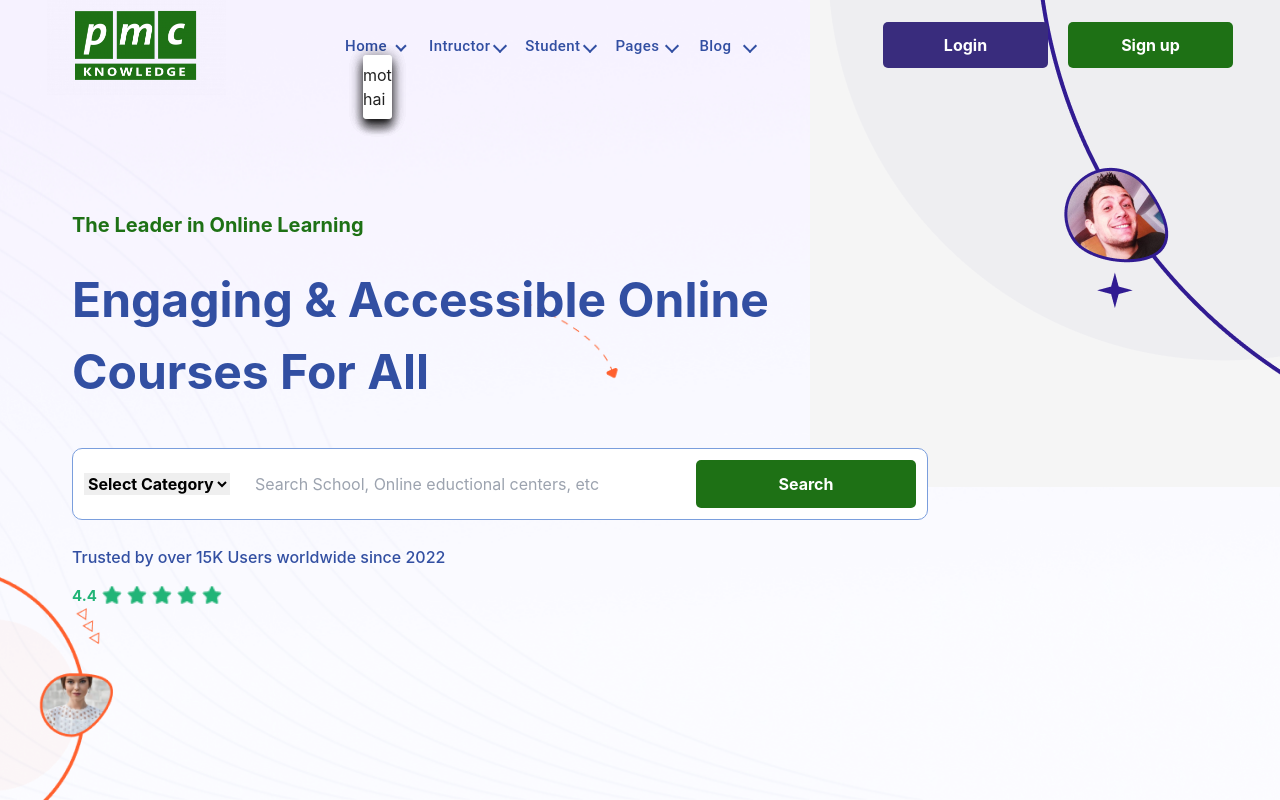
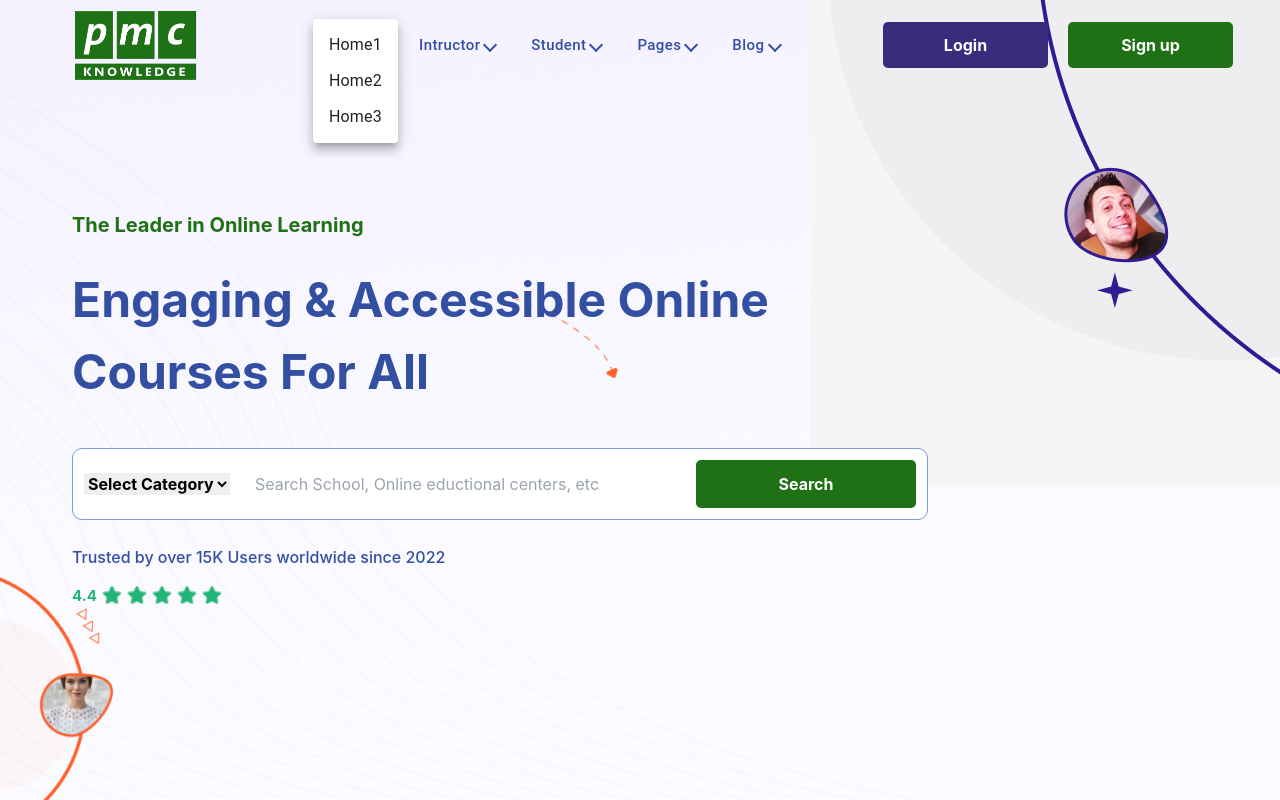
Before and after one commit to TuyenPhamm/PMC_Courses, a React (Create React App) app: page / in a window 1280 px wide. Both pictures are taken after a click on the button "Home". Shown: the top 800 px of the page. Built offline with nearby package versions, Linux system fonts and the light colour scheme.

Commit message:
pushcode

```diff
--- a/src/dreampage/dreampage.tsx
+++ b/src/dreampage/dreampage.tsx
@@ -1,12 +1,13 @@
 import React, { useState } from 'react';
 import {
     List, ListItem, ListItemButton, ListItemText,
-    SwipeableDrawer, ListItemIcon, Button, Box,
-    Menu, MenuItem, FormControl, InputLabel, Select, SelectChangeEvent
+    SwipeableDrawer, ListItemIcon, Box
 } from '@mui/material';
 import { createTheme, ThemeProvider } from "@material-ui/core/styles";
 
-// import Button from "@material-ui/core/Button";
+import Button from "@material-ui/core/Button";
+import Menu from "@material-ui/core/Menu";
+import MenuItem from "@material-ui/core/MenuItem";
 import {
     logo,
     background, background1, background2,
@@ -63,10 +64,11 @@ const DreamPage = () => {
             onKeyDown={toggleDrawer(anchor, false)}
         >
             <List>
+                <div className=' 900:hidden'>
                     <div className='grid grid-cols-2 bg-white '>
                         <img className='' src={logo} alt="" />
                         <button>
-                        <img className='w-[16px] h-[18px] my-auto ml-[80px] ' src={close} alt="" />
+                            <img className='w-[16px] h-[18px] my-auto ml-[60px] ' src={close} alt="" />
                         </button>
                     </div>
                     <div className='pb-[993px] bg-[#F66962] pl-[20px]'>
@@ -81,50 +83,93 @@ const DreamPage = () => {
                             </ListItem>
                         ))}
                     </div>
+                </div>
             </List>
         </Box>
     );
 
     const theme = createTheme({});
-    const [anchorEl, setAnchorEl] = useState<HTMLElement | null>(null);
-    const [open, setOpen] = useState(false);
+   const [menu1AnchorEl, setMenu1AnchorEl] = React.useState(null);
+  const [menu2AnchorEl, setMenu2AnchorEl] = React.useState(null);
+  const [menu3AnchorEl, setMenu3AnchorEl] = React.useState(null);
+  const [menu4AnchorEl, setMenu4AnchorEl] = React.useState(null);
+  const [menu5AnchorEl, setMenu5AnchorEl] = React.useState(null);
 
-    const handleOpen = (event: React.MouseEvent<HTMLElement>) => {
-        setAnchorEl(event.currentTarget);
-        setOpen(true);
-    };
+  let currentlyHovering = false;
 
-    const handleClose = (e: React.MouseEvent<HTMLElement>) => {
-        if (e.currentTarget.localName !== "ul") {
-            const menu = document.getElementById("simple-menu")
-                ?.children[2] as HTMLElement | null;
-            if (!menu) return;
 
-            const menuBoundary = {
-                left: menu.offsetLeft,
-                top: menu.offsetTop + menu.offsetHeight,
-                right: menu.offsetLeft + menu.offsetWidth,
-                bottom: menu.offsetTop + menu.offsetHeight
-            };
-            if (
-                e.clientX < menuBoundary.left ||
-                e.clientX > menuBoundary.right ||
-                e.clientY < menuBoundary.top ||
-                e.clientY > menuBoundary.bottom
-            ) {
-                setOpen(false);
+    function handleClickMenu1(event:any) {
+        setMenu1AnchorEl(event.currentTarget);
       }
+      function handleClickMenu2(event:any) {
+        setMenu2AnchorEl(event.currentTarget);
       }
-        setOpen(false);
-    };
+      function handleClickMenu3(event:any) {
+        setMenu3AnchorEl(event.currentTarget);
+      }
+      function handleClickMenu4(event:any) {
+        setMenu4AnchorEl(event.currentTarget);
+      }
+      function handleClickMenu5(event:any) {
+        setMenu5AnchorEl(event.currentTarget);
+      }
 
-    theme.props = {
-        MuiList: {
-            onMouseLeave: (e: React.MouseEvent<HTMLElement>) => {
-                handleClose(e);
+      function handleCloseMenu1() {
+        setMenu1AnchorEl(null);
       }
+      function handleCloseMenu2() {
+        setMenu2AnchorEl(null);
       }
-    };
+      function handleCloseMenu3() {
+        setMenu3AnchorEl(null);
+      }
+      function handleCloseMenu4() {
+        setMenu4AnchorEl(null);
+      }
+      function handleCloseMenu5() {
+        setMenu5AnchorEl(null);
+      }
+
+      function handleCloseHoverMenu1() {
+        currentlyHovering = false;
+        setTimeout(() => {
+          if (!currentlyHovering) {
+            handleCloseMenu1();
+          }
+        }, 50);
+      }
+      function handleCloseHoverMenu2() {
+        currentlyHovering = false;
+        setTimeout(() => {
+          if (!currentlyHovering) {
+            handleCloseMenu2();
+          }
+        }, 50);
+      }
+      function handleCloseHoverMenu3() {
+        currentlyHovering = false;
+        setTimeout(() => {
+          if (!currentlyHovering) {
+            handleCloseMenu3();
+          }
+        }, 50);
+      }
+      function handleCloseHoverMenu4() {
+        currentlyHovering = false;
+        setTimeout(() => {
+          if (!currentlyHovering) {
+            handleCloseMenu4();
+          }
+        }, 50);
+      }
+      function handleCloseHoverMenu5() {
+        currentlyHovering = false;
+        setTimeout(() => {
+          if (!currentlyHovering) {
+            handleCloseMenu5();
+          }
+        }, 50);
+      }
 
     const [age, setAge] = React.useState('');
 
@@ -171,10 +216,10 @@ const DreamPage = () => {
                                     <ThemeProvider theme={theme}>
                                         <Button className='p-0 my-auto'
                                             id="menubutton1"
-                                            aria-owns={open ? "simple-menu1" : undefined}
+                                            aria-owns={menu1AnchorEl ? "simple-menu1" : undefined}
                                             aria-haspopup="true"
-                                            onMouseEnter={handleOpen}
-                                            onMouseLeave={handleClose}
+                                            onMouseEnter={handleClickMenu1}
+                                            // onMouseLeave={handleCloseMenu1}
                                             style={{ zIndex: 1301 }}
                                         >
                                             <span className='text-textColor normal-case text-[15px] font-medium leading-[120%] pr-[5px]'>Home</span>
@@ -182,8 +227,8 @@ const DreamPage = () => {
                                         </Button>
                                         <Menu className='p-[20px]'
                                             id="simple-menu1"
-                                            anchorEl={anchorEl}
-                                            open={open}
+                                            anchorEl={menu1AnchorEl}
+                                            open={Boolean(menu1AnchorEl)}
                                             anchorOrigin={{
                                                 vertical: "bottom",
                                                 horizontal: "center"
@@ -193,9 +238,9 @@ const DreamPage = () => {
                                                 horizontal: "center"
                                             }}
                                         >
-                                            hai
-                                            <br />
-                                            hai
+                                            <MenuItem onClick={handleCloseMenu1}>Home1</MenuItem>
+                                            <MenuItem onClick={handleCloseMenu1}>Home2</MenuItem>
+                                            <MenuItem onClick={handleCloseMenu1}>Home3</MenuItem>
                                         </Menu>
                                     </ThemeProvider>
                                 </div>
@@ -203,10 +248,10 @@ const DreamPage = () => {
                                     <ThemeProvider theme={theme}>
                                         <Button className='p-0 my-auto'
                                             id="menubutton2"
-                                            aria-owns={open ? "simple-menu2" : undefined}
+                                            aria-owns={menu2AnchorEl ? "simple-menu2" : undefined}
                                             aria-haspopup="true"
-                                            onMouseOver={handleOpen}
-                                            onMouseLeave={handleClose}
+                                            onMouseOver={handleClickMenu2}
+                                            onMouseLeave={handleCloseMenu2}
                                             style={{ zIndex: 1301 }}
                                         >
                                             <span className='text-textColor normal-case text-[15px] font-medium leading-[120%] pr-[5px]'>Intructor</span>
@@ -214,8 +259,8 @@ const DreamPage = () => {
                                         </Button>
                                         <Menu
                                             id="simple-menu2"
-                                            anchorEl={anchorEl}
-                                            open={open}
+                                            anchorEl={menu2AnchorEl}
+                                            open={Boolean(menu2AnchorEl)}
                                             anchorOrigin={{
                                                 vertical: "bottom",
                                                 horizontal: "center"
@@ -225,9 +270,9 @@ const DreamPage = () => {
                                                 horizontal: "center"
                                             }}
                                         >
-                                            mot
-                                            <br />
-                                            hai
+                                            <MenuItem onClick={handleCloseMenu2}>Intructor1</MenuItem>
+                                            <MenuItem onClick={handleCloseMenu2}>Intructor2</MenuItem>
+                                            <MenuItem onClick={handleCloseMenu2}>Intructor3</MenuItem>
                                         </Menu>
                                     </ThemeProvider>
                                 </div>
@@ -235,10 +280,10 @@ const DreamPage = () => {
                                     <ThemeProvider theme={theme}>
                                         <Button className='p-0 my-auto'
                                             id="menubutton3"
-                                            aria-owns={open ? "simple-menu3" : undefined}
+                                            aria-owns={menu3AnchorEl ? "simple-menu3" : undefined}
                                             aria-haspopup="true"
-                                            onMouseOver={handleOpen}
-                                            onMouseLeave={handleClose}
+                                            onMouseOver={handleClickMenu3}
+                                            onMouseLeave={handleCloseMenu3}
                                             style={{ zIndex: 1301 }}
                                         >
                                             <span className='text-textColor normal-case text-[15px] font-medium leading-[120%] pr-[5px]'>Student</span>
@@ -246,8 +291,8 @@ const DreamPage = () => {
                                         </Button>
                                         <Menu
                                             id="simple-menu3"
-                                            anchorEl={anchorEl}
-                                            open={open}
+                                            anchorEl={menu3AnchorEl}
+                                            open={Boolean(menu3AnchorEl)}
                                             anchorOrigin={{
                                                 vertical: "bottom",
                                                 horizontal: "center"
@@ -257,9 +302,9 @@ const DreamPage = () => {
                                                 horizontal: "center"
                                             }}
                                         >
-                                            mot
-                                            <br />
-                                            hai
+                                            <MenuItem onClick={handleCloseMenu3}>Student1</MenuItem>
+                                            <MenuItem onClick={handleCloseMenu3}>Student2</MenuItem>
+                                            <MenuItem onClick={handleCloseMenu3}>Student3</MenuItem>
                                         </Menu>
                                     </ThemeProvider>
                                 </div>
@@ -267,19 +312,19 @@ const DreamPage = () => {
                                     <ThemeProvider theme={theme}>
                                         <Button className='p-0 my-auto'
                                             id="menubutton4"
-                                            aria-owns={open ? "simple-menu4" : undefined}
+                                            aria-owns={menu4AnchorEl ? "simple-menu4" : undefined}
                                             aria-haspopup="true"
-                                            onMouseOver={handleOpen}
-                                            onMouseLeave={handleClose}
+                                            onMouseOver={handleClickMenu4}
+                                            onMouseLeave={handleCloseMenu4}
                                             style={{ zIndex: 1301 }}
                                         >
                                             <span className='text-textColor normal-case text-[15px] font-medium leading-[120%] pr-[5px]'>Pages</span>
                                             <div className="my-auto mx-auto border-textColor h-[10px] w-[10px] border-b-2 border-r-2 transform rotate-45 "></div>
                                         </Button>
                                         <Menu
-                                            id="simple-menu4"
-                                            anchorEl={anchorEl}
-                                            open={open}
+                                            // id="simple-menu4"
+                                            anchorEl={menu4AnchorEl}
+                                            open={Boolean(menu4AnchorEl)}
                                             anchorOrigin={{
                                                 vertical: "bottom",
                                                 horizontal: "center"
@@ -289,9 +334,9 @@ const DreamPage = () => {
                                                 horizontal: "center"
                                             }}
                                         >
-                                            mot
-                                            <br />
-                                            hai
+                                            <MenuItem onClick={handleCloseMenu4}>Pages1</MenuItem>
+                                            <MenuItem onClick={handleCloseMenu4}>Pages2</MenuItem>
+                                            <MenuItem onClick={handleCloseMenu4}>Pages3</MenuItem>
                                         </Menu>
                                     </ThemeProvider>
                                 </div>
@@ -299,10 +344,10 @@ const DreamPage = () => {
                                     <ThemeProvider theme={theme}>
                                         <Button className='p-0 my-auto'
                                             id="menubutton5"
-                                            aria-owns={open ? "simple-menu5" : undefined}
+                                            aria-owns={menu5AnchorEl ? "simple-menu5" : undefined}
                                             aria-haspopup="true"
-                                            onMouseOver={handleOpen}
-                                            onMouseLeave={handleClose}
+                                            onMouseOver={handleClickMenu5}
+                                            onMouseLeave={handleCloseMenu5}
                                             style={{ zIndex: 1301 }}
                                         >
                                             <span className='text-textColor normal-case text-[15px] font-medium leading-[120%] pr-[5px]'>Blog</span>
@@ -310,8 +355,8 @@ const DreamPage = () => {
                                         </Button>
                                         <Menu
                                             id="simple-menu5"
-                                            anchorEl={anchorEl}
-                                            open={open}
+                                            anchorEl={menu5AnchorEl}
+                                            open={Boolean(menu5AnchorEl)}
                                             anchorOrigin={{
                                                 vertical: "bottom",
                                                 horizontal: "center"
@@ -321,9 +366,9 @@ const DreamPage = () => {
                                                 horizontal: "center"
                                             }}
                                         >
-                                            mot
-                                            <br />
-                                            hai
+                                            <MenuItem onClick={handleCloseMenu5}>Blog1</MenuItem>
+                                            <MenuItem onClick={handleCloseMenu5}>Blog2</MenuItem>
+                                            <MenuItem onClick={handleCloseMenu5}>Blog3</MenuItem>
                                         </Menu>
                                     </ThemeProvider>
                                 </div>
```
Lines whose indentation alone changed are shown as unchanged.
